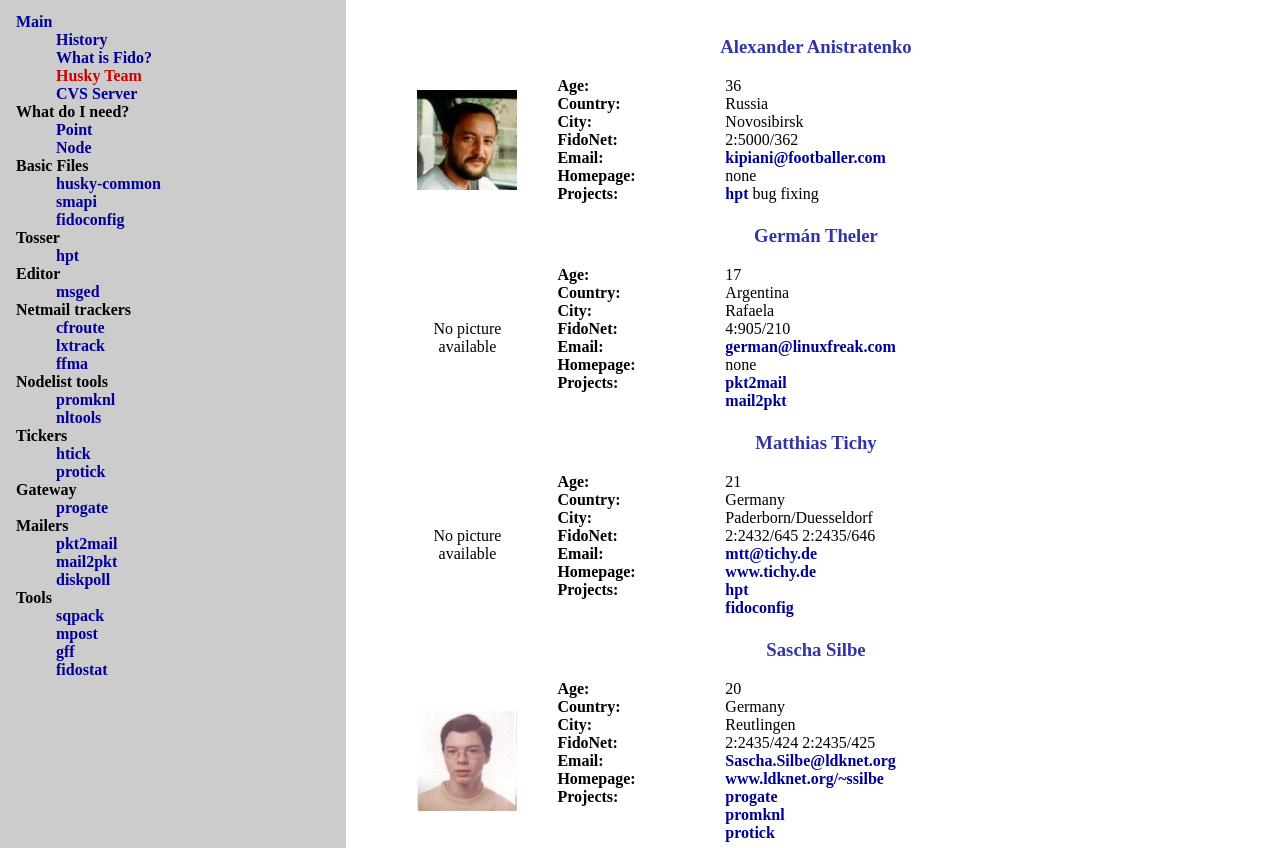
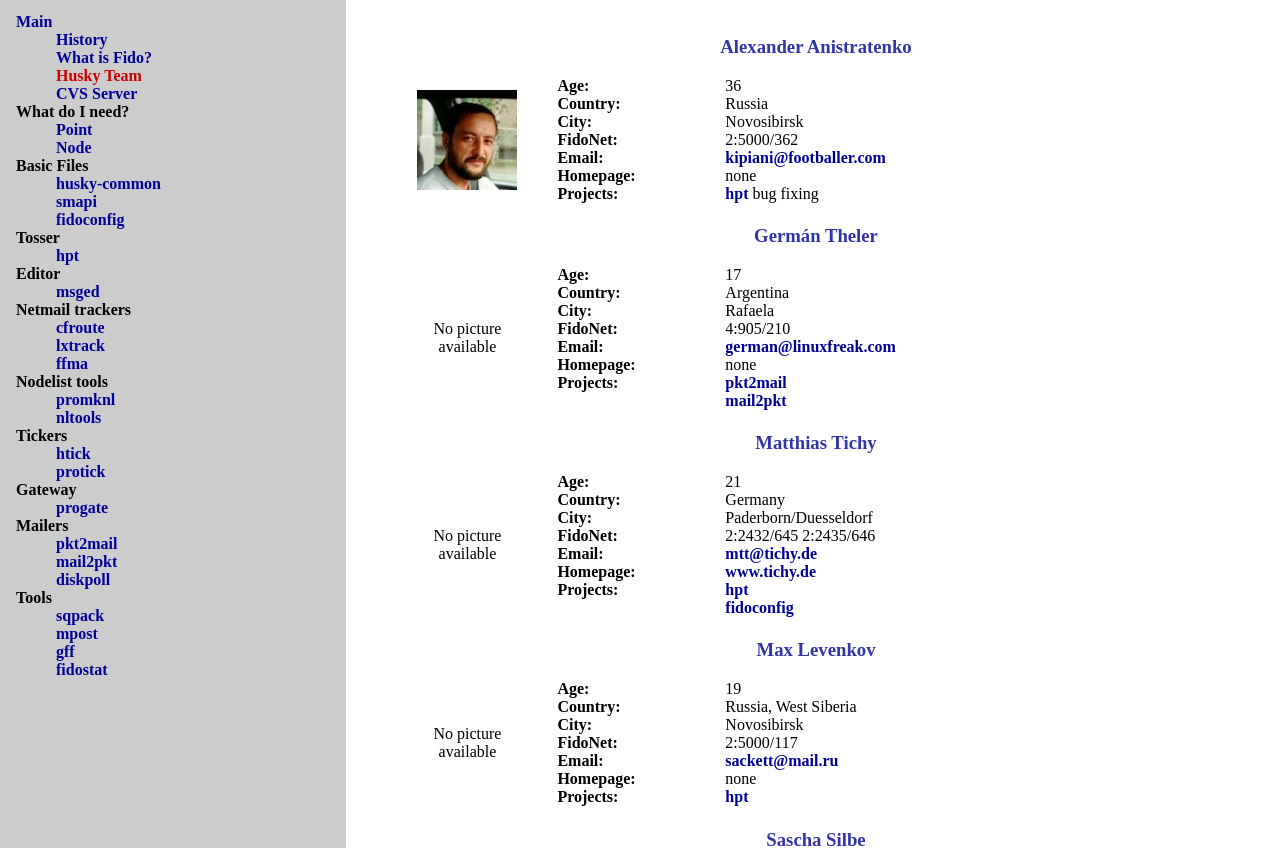
Before and after one commit to pgul/homepage, a plain HTML site: page team.html in a window 1280 px wide. Shown: the part 122-970 px from the top of the page. Drawn offline with Linux system fonts and the light colour scheme.

Commit message:
* modified team page

```diff
--- a/team.html
+++ b/team.html
@@ -202,6 +202,43 @@ h4 {margin-top: 0.1em; text-align: center;}
          <td><a href="fidoconfig.html">fidoconfig</a></td>
 
 
+      <tr>
+      <td colspan="4" align="center">
+        <h3 style="color: #3333AA">Max Levenkov</h3>
+      </td>
+
+     <tr>
+        <td width="100" align="center" valign="center" rowspan="7">
+          No picture available
+        </td>
+        <td width="30" rowspan="7">
+          &nbsp;
+        </td>
+
+        <td><b>Age:</b></td>
+        <td>19</td>
+      <tr>
+        <td><b>Country:</b></td>
+        <td>Russia, West Siberia</td>
+      <tr>
+        <td><b>City:</b></td>
+        <td>Novosibirsk</td>
+      <tr>
+        <td><b>FidoNet:</b></td>
+        <td>2:5000/117</td>
+      <tr>
+        <td><b>Email:</b></td>
+        <td><a href="sackett@mail.ru">sackett@mail.ru</a></td>
+      <tr>
+        <td><b>Homepage:</b></td>
+        <td>none</td>
+      <tr>
+         <td><b>Projects:</b></td>
+         <td><a href="hpt.html">hpt</a></td>
+
+
+
+
 
       <tr>
       <td colspan="4" align="center">
```
